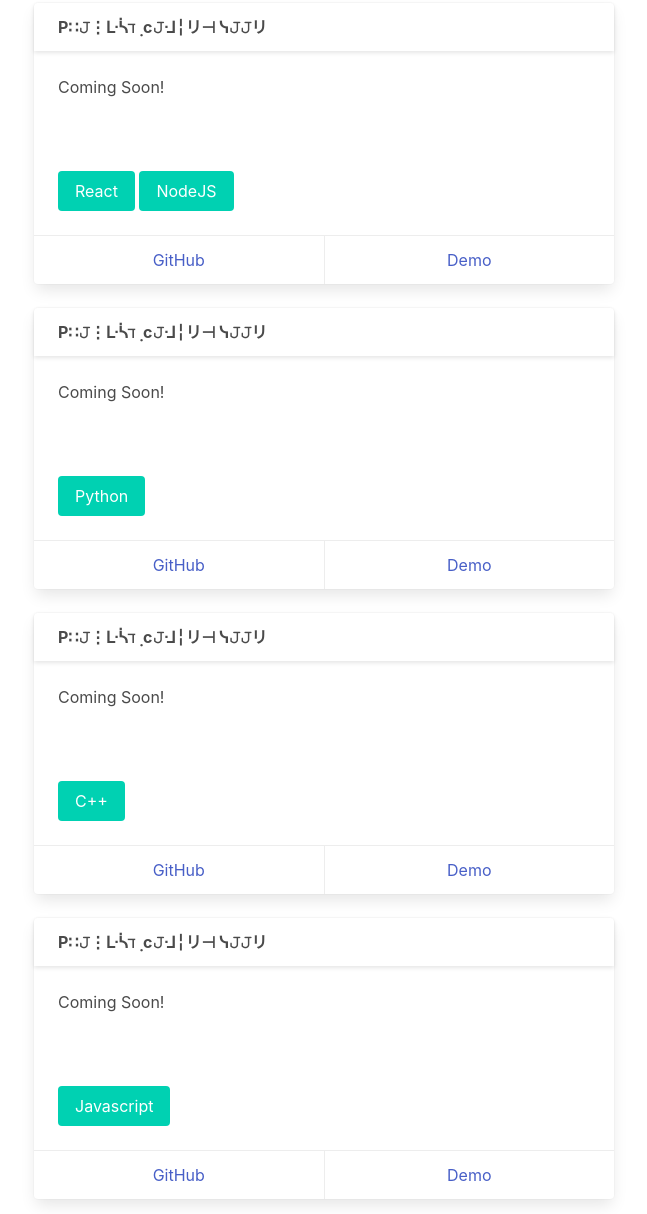
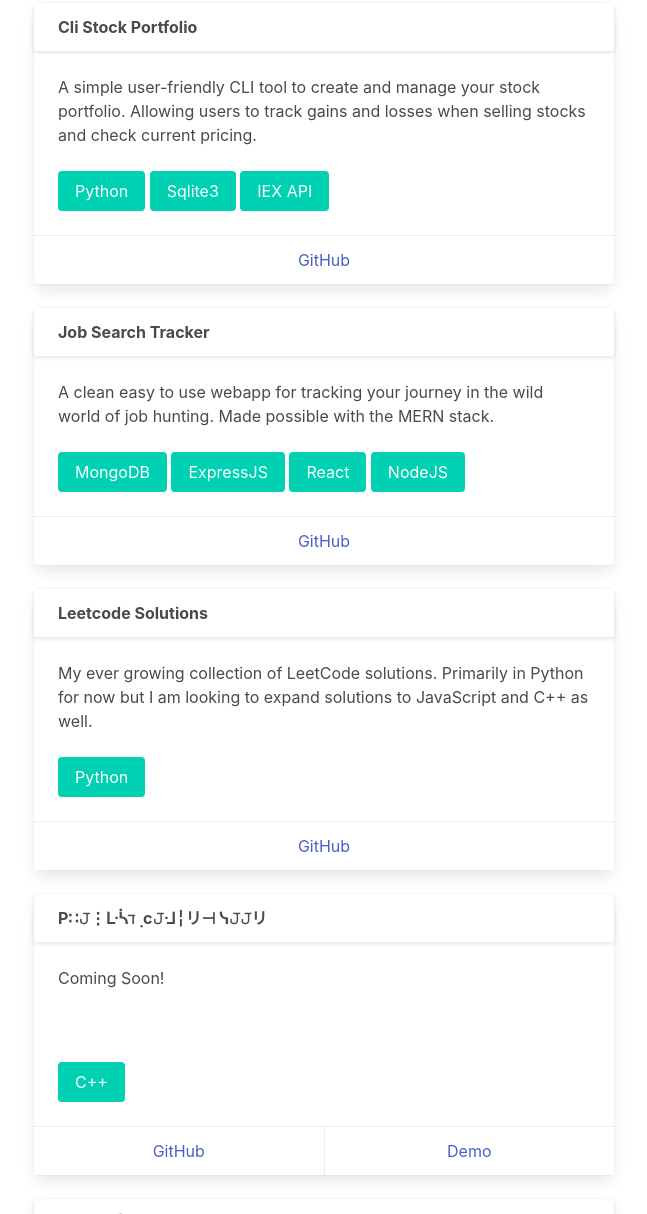
Before and after one commit to Robertreisdev/personal-site, a plain HTML site: page index.html in a window 1280 px wide. Shown: the part 4899-6113 px from the top of the page, without its empty margins (316-963 px from the left). Drawn offline with nearby package versions, Linux system fonts and the light colour scheme.

Commit message:
updated projects and resume

```diff
--- a/index.html
+++ b/index.html
@@ -249,19 +249,57 @@
                 <div class="card grow">
                     <header class="card-header">
                         <p class="card-header-title pl-5">
-                            P∷𝙹⋮ᒷᓵℸ ̣  c𝙹ᒲ╎リ⊣ ᓭ𝙹𝙹リ
+                            Cli Stock Portfolio
                         </p>
                     </header>
                     <div class="card-content">
-                        Coming Soon!
+                        A simple user-friendly CLI tool to create and manage your stock portfolio. Allowing users to track gains and losses when selling stocks and check current pricing.
                         <br><br>
+                        <span class="button is-primary">Python </span>
+                        <span class="button is-primary">Sqlite3</span>
+                        <span class="button is-primary">IEX API</span>
+                    </div>
+                    <footer class="card-footer">
+                        <a href="https://github.com/Robertreisdev/cli-stock-portfolio" class="card-footer-item">GitHub</a>
+                    </footer>
+                </div>
+            </div>
+
+            <div class="column is-full-mobile is-three-quarters-tablet is-half-desktop is-half-widescreen is-one-quarter-fullhd mx-1">
+                <div class="card grow">
+                    <header class="card-header">
+                        <p class="card-header-title pl-5">
+                            Job Search Tracker
+                        </p>
+                    </header>
+                    <div class="card-content">
+                        A clean easy to use webapp for tracking your journey in the wild world of job hunting. Made possible with the MERN stack.
                         <br><br>
+                        <span class="button is-primary">MongoDB</span>
+                        <span class="button is-primary">ExpressJS</span>
                         <span class="button is-primary">React </span>
                         <span class="button is-primary">NodeJS</span>
                     </div>
                     <footer class="card-footer">
-                        <a href="#" class="card-footer-item">GitHub</a>
-                        <a href="#" class="card-footer-item">Demo</a>
+                        <a href="https://github.com/Robertreisdev/job-search-tracker" class="card-footer-item">GitHub</a>
+                    </footer>
+                </div>
+            </div>
+
+            <div class="column is-full-mobile is-three-quarters-tablet is-half-desktop is-half-widescreen is-one-quarter-fullhd mx-1">
+                <div class="card grow">
+                    <header class="card-header">
+                        <p class="card-header-title pl-5">
+                            Leetcode Solutions
+                        </p>
+                    </header>
+                    <div class="card-content ">
+                        My ever growing collection of LeetCode solutions. Primarily in Python for now but I am looking to expand solutions to JavaScript and C++ as well.
+                        <br><br>
+                        <span class="button is-primary">Python</span>
+                    </div>
+                    <footer class="card-footer ">
+                        <a href="https://github.com/Robertreisdev/leetcode-solutions" class="card-footer-item">GitHub</a>
                     </footer>
                 </div>
             </div>
@@ -277,47 +315,7 @@
                         Coming Soon!
                         <br><br>
                         <br><br>
-                        <span class="button is-primary">Python</span>
-                    </div>
-                    <footer class="card-footer">
-                        <a href="#" class="card-footer-item">GitHub</a>
-                        <a href="#" class="card-footer-item">Demo</a>
-                    </footer>
-                </div>
-            </div>
-
-            <div class="column is-full-mobile is-three-quarters-tablet is-half-desktop is-half-widescreen is-one-quarter-fullhd mx-1">
-                <div class="card grow">
-                    <header class="card-header">
-                        <p class="card-header-title pl-5">
-                            P∷𝙹⋮ᒷᓵℸ ̣  c𝙹ᒲ╎リ⊣ ᓭ𝙹𝙹リ
-                        </p>
-                    </header>
-                    <div class="card-content ">
-                        Coming Soon!
-                        <br><br>
-                        <br><br>
                         <span class="button is-primary">C++</span>
-                    </div>
-                    <footer class="card-footer ">
-                        <a href="#" class="card-footer-item">GitHub</a>
-                        <a href="#" class="card-footer-item">Demo</a>
-                    </footer>
-                </div>
-            </div>
-
-            <div class="column is-full-mobile is-three-quarters-tablet is-half-desktop is-half-widescreen is-one-quarter-fullhd mx-1">
-                <div class="card grow">
-                    <header class="card-header">
-                        <p class="card-header-title pl-5">
-                            P∷𝙹⋮ᒷᓵℸ ̣  c𝙹ᒲ╎リ⊣ ᓭ𝙹𝙹リ
-                        </p>
-                    </header>
-                    <div class="card-content">
-                        Coming Soon!
-                        <br><br>
-                        <br><br>
-                        <span class="button is-primary">Javascript</span>
                     </div>
                     <footer class="card-footer">
                         <a href="#" class="card-footer-item">GitHub</a>
@@ -510,20 +508,20 @@
                 <div class="field column is-full ">
                     <label class="label">Name</label>
                     <div class="control">
-                      <input class="input is-primary light-dark" name="Name" type="text" placeholder="Name">
+                      <input class="input is-primary light-dark has-text-grey-dark" name="Name" type="text" placeholder="Name">
                     </div>
                 </div>
 
                   <div class="field column is-full">
                     <label class="label">Email</label>
                     <div class="control ">
-                      <input class="input is-primary light-dark " name="Email" type="email" placeholder="Email">
+                      <input class="input is-primary light-dark has-text-grey-dark" name="Email" type="email" placeholder="Email">
                     </div>
                   </div>
                   <div class="field column is-full">
                     <label class="label">Message</label>
                     <div class="control ">
-                      <textarea class="input textarea is-primary light-dark " name="Message" maxlength="511" placeholder="Message"></textarea>
+                      <textarea class="input textarea is-primary light-dark has-text-grey-dark" name="Message" maxlength="511" placeholder="Message"></textarea>
                     </div>
                   </div>
                   <button class="button is-primary" type="submit">Send Message</button>
--- a/style.css
+++ b/style.css
@@ -231,6 +231,7 @@
 }
 
 
+
 .dark-card{
     background-color: #191919;
     color:white;
@@ -241,7 +242,7 @@
 }
 
 .ict{
-    color: black;
+    color: Black;
 }
 
 .grow {
```
Also changed, not shown: 1 other file.
